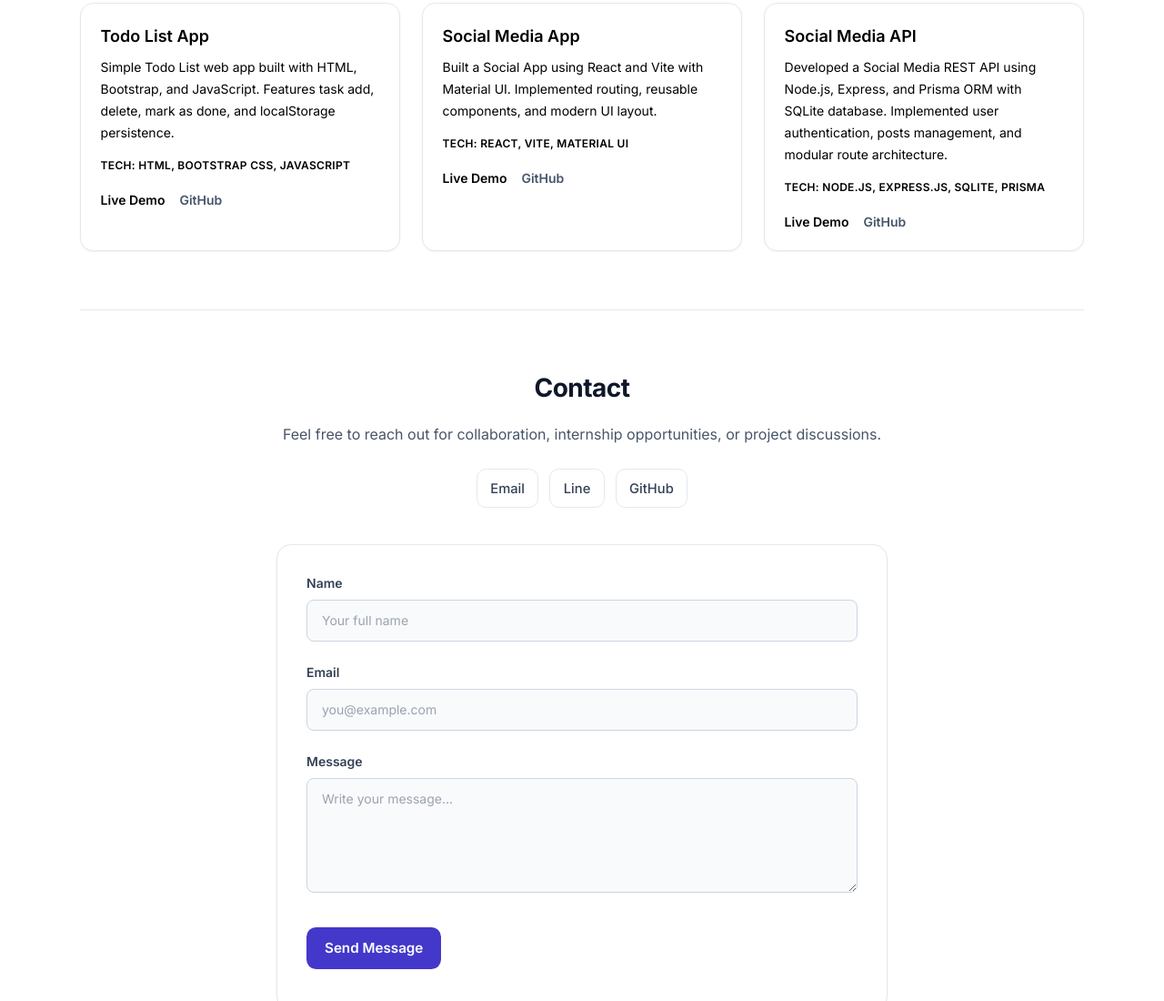
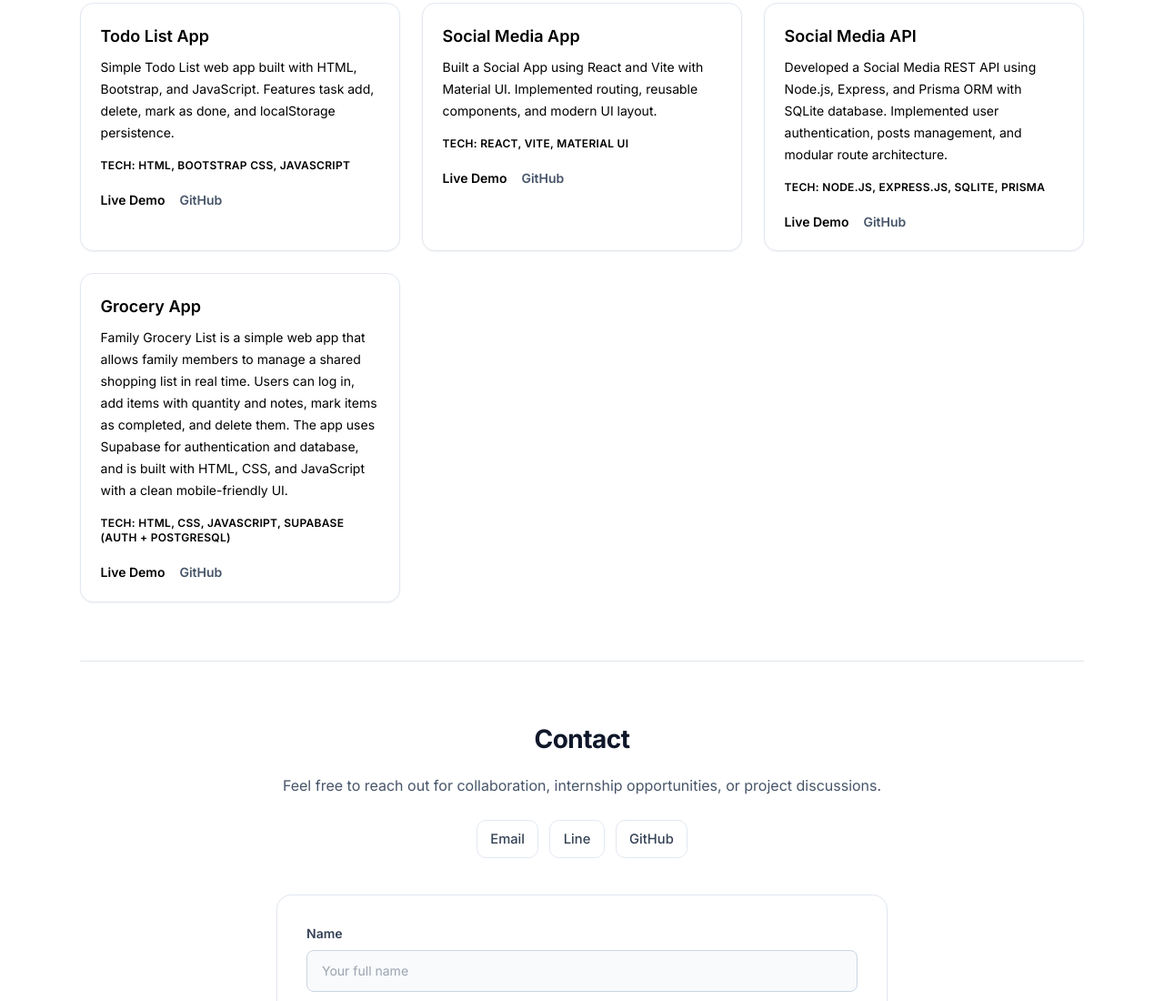
Before and after one commit to HtetNaingWynn/portfolio, a plain HTML site: page index.html in a window 1280 px wide. Shown: the part 1929-3029 px from the top of the page at 91% size. Drawn offline with nearby package versions, Linux system fonts and the light colour scheme.

Commit message:
fifth commit

```diff
--- a/index.html
+++ b/index.html
@@ -223,6 +223,24 @@
               class="text-sm font-semibold text-slate-600 hover:text-slate-800">GitHub</a>
           </div>
         </article>
+
+        <article class="card transition duration-300 hover:-translate-y-1 hover:shadow-md">
+          <h3 class="text-lg font-semibold text-text-main">Grocery App</h3>
+          <p class="mt-2 text-sm leading-6 text-text-soft">
+            Family Grocery List is a simple web app that allows family members to manage a shared shopping list in real time. Users can log in, add items with quantity and notes, mark items as completed, and delete them. The app uses Supabase for authentication and database, and is built with HTML, CSS, and JavaScript with a clean mobile-friendly UI.
+          </p>
+          <p class="mt-4 text-xs font-semibold uppercase tracking-wide text-primary-600">
+            Tech: HTML, CSS, JavaScript, Supabase (Auth + PostgreSQL)
+          </p>
+          <div class="mt-5 flex items-center gap-4">
+            <a href="https://grocery-app-vert-chi.vercel.app/" target="_blank" rel="noopener noreferrer"
+              class="text-sm font-semibold text-primary-600 hover:text-primary-700">Live Demo</a>
+            <a href="https://github.com/HtetNaingWynn/grocery-app.git" target="_blank" rel="noopener noreferrer"
+              class="text-sm font-semibold text-slate-600 hover:text-slate-800">GitHub</a>
+          </div>
+        </article>
+
+
       </div>
     </section>
 
```
